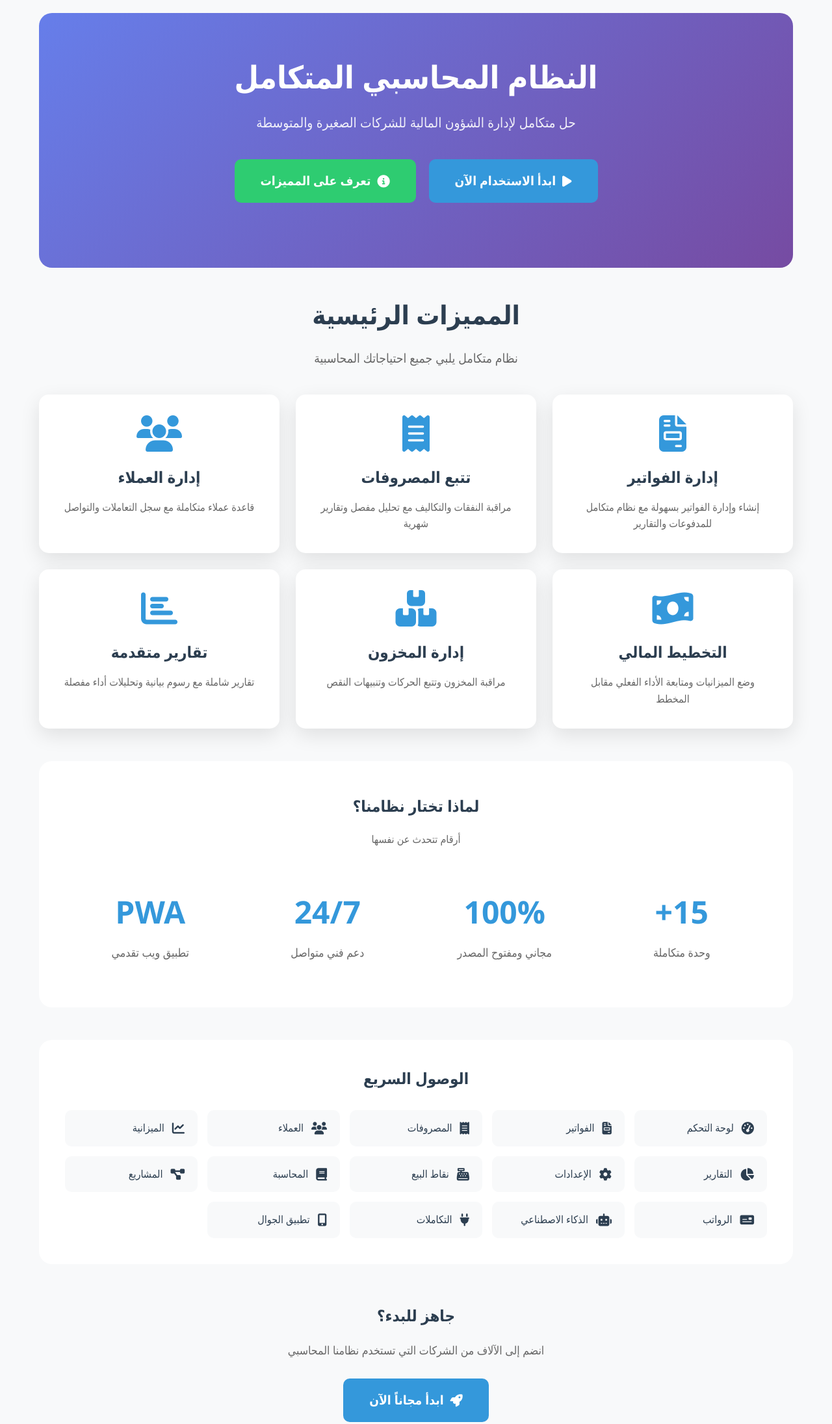
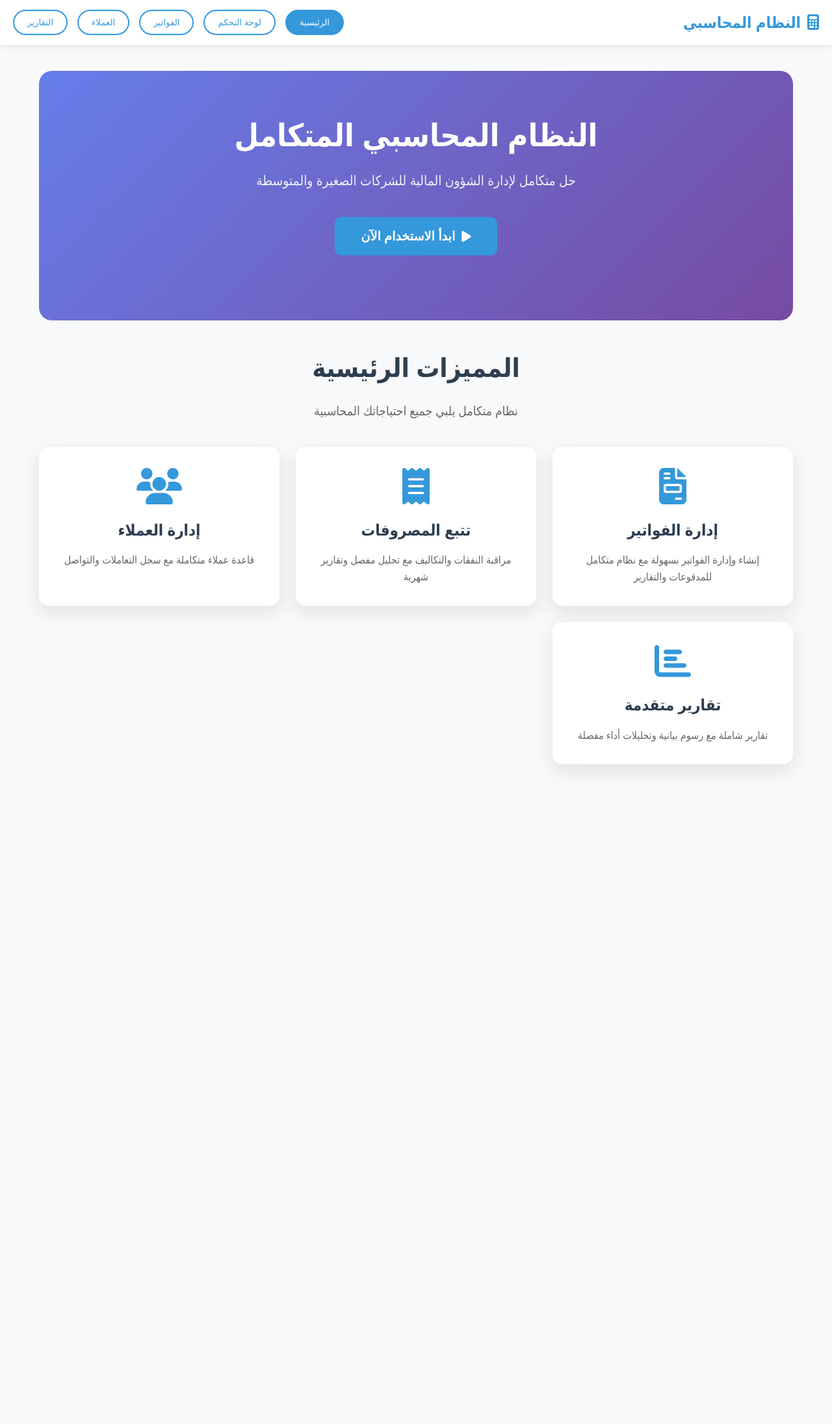
Before and after one commit to Elgaramoony/Accounting-app, a plain HTML site: page index.html in a window 1280 px wide. Shown: the whole page at 65% size. After the commit the page ends 1256 px from the top, so only its background shows below. Drawn offline with Linux system fonts and the light colour scheme.

Commit message:
Update index.html

```diff
--- a/index.html
+++ b/index.html
@@ -4,7 +4,6 @@
     <meta charset="UTF-8">
     <meta name="viewport" content="width=device-width, initial-scale=1.0">
     <title>النظام المحاسبي المتكامل</title>
-    <link rel="stylesheet" href="main.css">
     <link rel="stylesheet" href="https://cdnjs.cloudflare.com/ajax/libs/font-awesome/6.4.0/css/all.min.css">
     <style>
         /* الأنماط الأساسية */
@@ -31,6 +30,69 @@
             line-height: 1.6;
         }
 
+        /* الصفحات - إخفاء جميع الصفحات إلا النشطة */
+        .page {
+            display: none;
+            min-height: 100vh;
+            padding: 20px;
+        }
+
+        .page.active {
+            display: block;
+            animation: fadeIn 0.5s ease;
+        }
+
+        @keyframes fadeIn {
+            from { opacity: 0; transform: translateY(20px); }
+            to { opacity: 1; transform: translateY(0); }
+        }
+
+        /* شريط التنقل */
+        .navbar {
+            background: var(--surface-color);
+            padding: 15px 20px;
+            box-shadow: 0 2px 10px rgba(0,0,0,0.1);
+            display: flex;
+            justify-content: space-between;
+            align-items: center;
+            position: sticky;
+            top: 0;
+            z-index: 1000;
+        }
+
+        .logo {
+            display: flex;
+            align-items: center;
+            gap: 10px;
+            font-size: 1.5rem;
+            font-weight: bold;
+            color: var(--primary-color);
+            text-decoration: none;
+        }
+
+        .nav-links {
+            display: flex;
+            gap: 15px;
+        }
+
+        .nav-btn {
+            padding: 10px 20px;
+            background: none;
+            border: 2px solid var(--primary-color);
+            color: var(--primary-color);
+            border-radius: 25px;
+            cursor: pointer;
+            transition: all 0.3s ease;
+            text-decoration: none;
+            display: inline-block;
+        }
+
+        .nav-btn:hover, .nav-btn.active {
+            background: var(--primary-color);
+            color: white;
+        }
+
+        /* الحاوية */
         .container {
             max-width: 1200px;
             margin: 0 auto;
@@ -76,6 +138,7 @@
             text-decoration: none;
             color: var(--text-color);
             border: 2px solid transparent;
+            cursor: pointer;
         }
 
         .feature-card:hover {
@@ -145,82 +208,83 @@
             margin: 40px 0;
         }
 
-        /* الإحصائيات */
-        .stats-section {
-            background: var(--surface-color);
-            padding: 50px;
-            border-radius: 20px;
-            margin: 50px 0;
+        /* محتوى الصفحات */
+        .page-header {
+            background: linear-gradient(135deg, #667eea 0%, #764ba2 100%);
+            color: white;
+            padding: 40px;
+            border-radius: 15px;
+            margin-bottom: 30px;
             text-align: center;
         }
 
         .stats-grid {
             display: grid;
             grid-template-columns: repeat(auto-fit, minmax(200px, 1fr));
-            gap: 30px;
-            margin-top: 40px;
+            gap: 20px;
+            margin: 30px 0;
         }
 
-        .stat-item {
-            padding: 20px;
+        .stat-card {
+            background: var(--surface-color);
+            padding: 25px;
+            border-radius: 10px;
+            text-align: center;
+            box-shadow: 0 5px 15px rgba(0,0,0,0.1);
         }
 
         .stat-number {
-            font-size: 3rem;
+            font-size: 2rem;
             font-weight: bold;
             color: var(--primary-color);
             margin-bottom: 10px;
         }
 
-        .stat-label {
-            color: #666;
-            font-size: 1.1rem;
-        }
-
-        /* التنقل السريع */
-        .quick-nav {
-            background: var(--surface-color);
-            padding: 40px;
-            border-radius: 20px;
-            margin: 40px 0;
-        }
-
-        .quick-nav h2 {
-            text-align: center;
-            margin-bottom: 30px;
-            color: var(--text-color);
-        }
-
-        .nav-grid {
+        .quick-actions {
             display: grid;
             grid-template-columns: repeat(auto-fit, minmax(200px, 1fr));
             gap: 15px;
+            margin: 30px 0;
         }
 
-        .nav-link {
+        .action-btn {
             display: flex;
+            flex-direction: column;
             align-items: center;
-            gap: 12px;
-            padding: 15px 20px;
-            background: var(--background-color);
+            gap: 10px;
+            padding: 25px;
+            background: var(--surface-color);
             color: var(--text-color);
             text-decoration: none;
             border-radius: 10px;
+            text-align: center;
             transition: all 0.3s ease;
+            box-shadow: 0 5px 15px rgba(0,0,0,0.1);
+            cursor: pointer;
         }
 
-        .nav-link:hover {
-            background: var(--primary-color);
-            color: white;
-            transform: translateX(-5px);
+        .action-btn:hover {
+            transform: translateY(-5px);
+            box-shadow: 0 10px 25px rgba(0,0,0,0.15);
         }
 
-        .nav-link i {
-            font-size: 1.2rem;
+        .action-btn i {
+            font-size: 2.5rem;
+            color: var(--primary-color);
         }
 
         /* التجاوب */
         @media (max-width: 768px) {
+            .navbar {
+                flex-direction: column;
+                gap: 15px;
+            }
+
+            .nav-links {
+                flex-wrap: wrap;
+                justify-content: center;
+            }
+
             .header h1 {
                 font-size: 2rem;
             }
@@ -242,210 +306,266 @@
                 width: 100%;
                 justify-content: center;
             }
-
-            .stats-grid {
-                grid-template-columns: repeat(2, 1fr);
-            }
-
-            .nav-grid {
-                grid-template-columns: 1fr;
-            }
         }
     </style>
 </head>
 <body>
+    <!-- شريط التنقل -->
+    <nav class="navbar">
+        <a href="#" class="logo" onclick="showPage('home')">
+            <i class="fas fa-calculator"></i>
+            النظام المحاسبي
+        </a>
+        <div class="nav-links">
+            <button class="nav-btn active" onclick="showPage('home')">الرئيسية</button>
+            <button class="nav-btn" onclick="showPage('dashboard')">لوحة التحكم</button>
+            <button class="nav-btn" onclick="showPage('invoices')">الفواتير</button>
+            <button class="nav-btn" onclick="showPage('customers')">العملاء</button>
+            <button class="nav-btn" onclick="showPage('reports')">التقارير</button>
+        </div>
+    </nav>
+
+    <!-- الصفحة الرئيسية -->
+    <div id="home" class="page active">
         <div class="container">
-        <!-- الهيدر الرئيسي -->
             <div class="header">
                 <h1>النظام المحاسبي المتكامل</h1>
                 <p>حل متكامل لإدارة الشؤون المالية للشركات الصغيرة والمتوسطة</p>
 
                 <div class="cta-buttons">
-                <a href="dashboard.html" class="btn btn-large">
+                    <button class="btn btn-large" onclick="showPage('dashboard')">
                         <i class="fas fa-play"></i> ابدأ الاستخدام الآن
-                </a>
-                <a href="#features" class="btn btn-success btn-large">
-                    <i class="fas fa-info-circle"></i> تعرف على المميزات
-                </a>
+                    </button>
                 </div>
             </div>
 
             <!-- المميزات الرئيسية -->
-        <section id="features">
+            <section>
                 <h2 style="text-align: center; margin-bottom: 20px; font-size: 2.5rem;">المميزات الرئيسية</h2>
                 <p style="text-align: center; margin-bottom: 40px; font-size: 1.2rem; color: #666;">
                     نظام متكامل يلبي جميع احتياجاتك المحاسبية
                 </p>
 
                 <div class="features-grid">
-                <a href="invoices.html" class="feature-card">
+                    <div class="feature-card" onclick="showPage('invoices')">
                         <i class="fas fa-file-invoice"></i>
                         <h3>إدارة الفواتير</h3>
                         <p>إنشاء وإدارة الفواتير بسهولة مع نظام متكامل للمدفوعات والتقارير</p>
-                </a>
+                    </div>
 
-                <a href="expenses.html" class="feature-card">
+                    <div class="feature-card" onclick="showPage('expenses')">
                         <i class="fas fa-receipt"></i>
                         <h3>تتبع المصروفات</h3>
                         <p>مراقبة النفقات والتكاليف مع تحليل مفصل وتقارير شهرية</p>
-                </a>
+                    </div>
 
-                <a href="customers.html" class="feature-card">
+                    <div class="feature-card" onclick="showPage('customers')">
                         <i class="fas fa-users"></i>
                         <h3>إدارة العملاء</h3>
                         <p>قاعدة عملاء متكاملة مع سجل التعاملات والتواصل</p>
-                </a>
+                    </div>
 
-                <a href="budget.html" class="feature-card">
-                    <i class="fas fa-money-bill-wave"></i>
-                    <h3>التخطيط المالي</h3>
-                    <p>وضع الميزانيات ومتابعة الأداء الفعلي مقابل المخطط</p>
-                </a>
-
-                <a href="inventory.html" class="feature-card">
-                    <i class="fas fa-boxes"></i>
-                    <h3>إدارة المخزون</h3>
-                    <p>مراقبة المخزون وتتبع الحركات وتنبيهات النقص</p>
-                </a>
-
-                <a href="reports.html" class="feature-card">
+                    <div class="feature-card" onclick="showPage('reports')">
                         <i class="fas fa-chart-bar"></i>
                         <h3>تقارير متقدمة</h3>
                         <p>تقارير شاملة مع رسوم بيانية وتحليلات أداء مفصلة</p>
-                </a>
+                    </div>
                 </div>
             </section>
+        </div>
+    </div>
 
-        <!-- الإحصائيات -->
-        <div class="stats-section">
-            <h2 style="margin-bottom: 20px;">لماذا تختار نظامنا؟</h2>
-            <p style="color: #666; margin-bottom: 30px;">أرقام تتحدث عن نفسها</p>
+    <!-- صفحة لوحة التحكم -->
+    <div id="dashboard" class="page">
+        <div class="container">
+            <div class="page-header">
+                <h1><i class="fas fa-tachometer-alt"></i> لوحة التحكم</h1>
+                <p>نظرة شاملة على أداء عملك المالي</p>
+            </div>
 
             <div class="stats-grid">
-                <div class="stat-item">
-                    <div class="stat-number">15+</div>
-                    <div class="stat-label">وحدة متكاملة</div>
+                <div class="stat-card">
+                    <div class="stat-number">0 ر.س</div>
+                    <div>إجمالي الإيرادات</div>
                 </div>
-                <div class="stat-item">
-                    <div class="stat-number">100%</div>
-                    <div class="stat-label">مجاني ومفتوح المصدر</div>
+                <div class="stat-card">
+                    <div class="stat-number">0 ر.س</div>
+                    <div>إجمالي المصروفات</div>
                 </div>
-                <div class="stat-item">
-                    <div class="stat-number">24/7</div>
-                    <div class="stat-label">دعم فني متواصل</div>
+                <div class="stat-card">
+                    <div class="stat-number">0</div>
+                    <div>عدد العملاء</div>
                 </div>
-                <div class="stat-item">
-                    <div class="stat-number">PWA</div>
-                    <div class="stat-label">تطبيق ويب تقدمي</div>
+                <div class="stat-card">
+                    <div class="stat-number">0</div>
+                    <div>فواتير معلقة</div>
+                </div>
+            </div>
+
+            <div class="quick-actions">
+                <div class="action-btn" onclick="showPage('invoices')">
+                    <i class="fas fa-file-invoice"></i>
+                    <span>الفواتير</span>
+                </div>
+                <div class="action-btn" onclick="showPage('expenses')">
+                    <i class="fas fa-receipt"></i>
+                    <span>المصروفات</span>
+                </div>
+                <div class="action-btn" onclick="showPage('customers')">
+                    <i class="fas fa-users"></i>
+                    <span>العملاء</span>
+                </div>
+                <div class="action-btn" onclick="showPage('reports')">
+                    <i class="fas fa-chart-bar"></i>
+                    <span>التقارير</span>
+                </div>
             </div>
         </div>
     </div>
 
-        <!-- التنقل السريع -->
-        <div class="quick-nav">
-            <h2>الوصول السريع</h2>
-            <div class="nav-grid">
-                <a href="dashboard.html" class="nav-link">
-                    <i class="fas fa-tachometer-alt"></i>
-                    <span>لوحة التحكم</span>
-                </a>
-                <a href="invoices.html" class="nav-link">
-                    <i class="fas fa-file-invoice"></i>
-                    <span>الفواتير</span>
-                </a>
-                <a href="expenses.html" class="nav-link">
-                    <i class="fas fa-receipt"></i>
-                    <span>المصروفات</span>
-                </a>
-                <a href="customers.html" class="nav-link">
-                    <i class="fas fa-users"></i>
-                    <span>العملاء</span>
-                </a>
-                <a href="budget.html" class="nav-link">
-                    <i class="fas fa-chart-line"></i>
-                    <span>الميزانية</span>
-                </a>
-                <a href="reports.html" class="nav-link">
-                    <i class="fas fa-chart-pie"></i>
-                    <span>التقارير</span>
-                </a>
-                <a href="settings.html" class="nav-link">
-                    <i class="fas fa-cog"></i>
-                    <span>الإعدادات</span>
-                </a>
-                <a href="pos.html" class="nav-link">
-                    <i class="fas fa-cash-register"></i>
-                    <span>نقاط البيع</span>
-                </a>
-                <a href="accounting.html" class="nav-link">
-                    <i class="fas fa-book"></i>
-                    <span>المحاسبة</span>
-                </a>
-                <a href="projects.html" class="nav-link">
-                    <i class="fas fa-project-diagram"></i>
-                    <span>المشاريع</span>
-                </a>
-                <a href="payroll.html" class="nav-link">
-                    <i class="fas fa-money-check"></i>
-                    <span>الرواتب</span>
-                </a>
-                <a href="ai-dashboard.html" class="nav-link">
-                    <i class="fas fa-robot"></i>
-                    <span>الذكاء الاصطناعي</span>
-                </a>
-                <a href="integrations.html" class="nav-link">
-                    <i class="fas fa-plug"></i>
-                    <span>التكاملات</span>
-                </a>
-                <a href="mobile.html" class="nav-link">
-                    <i class="fas fa-mobile-alt"></i>
-                    <span>تطبيق الجوال</span>
-                </a>
+    <!-- صفحة الفواتير -->
+    <div id="invoices" class="page">
+        <div class="container">
+            <div class="page-header">
+                <h1><i class="fas fa-file-invoice"></i> إدارة الفواتير</h1>
+                <p>نظام متكامل لإدارة الفواتير والمبيعات</p>
+            </div>
+
+            <div class="quick-actions">
+                <div class="action-btn" onclick="alert('سيتم إنشاء فاتورة جديدة')">
+                    <i class="fas fa-plus"></i>
+                    <span>فاتورة جديدة</span>
+                </div>
+                <div class="action-btn" onclick="alert('عرض جميع الفواتير')">
+                    <i class="fas fa-list"></i>
+                    <span>عرض الفواتير</span>
+                </div>
+                <div class="action-btn" onclick="alert('بحث في الفواتير')">
+                    <i class="fas fa-search"></i>
+                    <span>بحث الفواتير</span>
                 </div>
             </div>
 
-        <!-- قسم البدء -->
-        <div style="text-align: center; margin: 60px 0;">
-            <h2 style="margin-bottom: 20px;">جاهز للبدء؟</h2>
-            <p style="color: #666; margin-bottom: 30px; font-size: 1.1rem;">
-                انضم إلى الآلاف من الشركات التي تستخدم نظامنا المحاسبي
-            </p>
-            <a href="dashboard.html" class="btn btn-large">
-                <i class="fas fa-rocket"></i> ابدأ مجاناً الآن
-            </a>
+            <div style="text-align: center; margin: 40px 0; padding: 40px; background: #f8f9fa; border-radius: 10px;">
+                <i class="fas fa-tools" style="font-size: 4rem; color: #3498db; margin-bottom: 20px;"></i>
+                <h3>🚧 جاري التطوير</h3>
+                <p>هذه الصفحة قيد التطوير حالياً</p>
+            </div>
+        </div>
+    </div>
+
+    <!-- صفحة العملاء -->
+    <div id="customers" class="page">
+        <div class="container">
+            <div class="page-header">
+                <h1><i class="fas fa-users"></i> إدارة العملاء</h1>
+                <p>قاعدة عملاء متكاملة مع سجل التعاملات</p>
+            </div>
+
+            <div class="quick-actions">
+                <div class="action-btn" onclick="alert('إضافة عميل جديد')">
+                    <i class="fas fa-user-plus"></i>
+                    <span>عميل جديد</span>
+                </div>
+                <div class="action-btn" onclick="alert('عرض دليل العملاء')">
+                    <i class="fas fa-address-book"></i>
+                    <span>دليل العملاء</span>
+                </div>
+            </div>
+
+            <div style="text-align: center; margin: 40px 0; padding: 40px; background: #f8f9fa; border-radius: 10px;">
+                <i class="fas fa-tools" style="font-size: 4rem; color: #3498db; margin-bottom: 20px;"></i>
+                <h3>🚧 جاري التطوير</h3>
+                <p>هذه الصفحة قيد التطوير حالياً</p>
+            </div>
+        </div>
+    </div>
+
+    <!-- صفحة التقارير -->
+    <div id="reports" class="page">
+        <div class="container">
+            <div class="page-header">
+                <h1><i class="fas fa-chart-bar"></i> التقارير المالية</h1>
+                <p>تقارير متقدمة وتحليلات شاملة</p>
+            </div>
+
+            <div class="quick-actions">
+                <div class="action-btn" onclick="alert('تقرير مالي شامل')">
+                    <i class="fas fa-file-pdf"></i>
+                    <span>تقرير مالي</span>
+                </div>
+                <div class="action-btn" onclick="alert('تحليل المبيعات')">
+                    <i class="fas fa-chart-line"></i>
+                    <span>تحليل المبيعات</span>
+                </div>
+            </div>
+
+            <div style="text-align: center; margin: 40px 0; padding: 40px; background: #f8f9fa; border-radius: 10px;">
+                <i class="fas fa-tools" style="font-size: 4rem; color: #3498db; margin-bottom: 20px;"></i>
+                <h3>🚧 جاري التطوير</h3>
+                <p>هذه الصفحة قيد التطوير حالياً</p>
+            </div>
+        </div>
+    </div>
+
+    <!-- صفحة المصروفات -->
+    <div id="expenses" class="page">
+        <div class="container">
+            <div class="page-header">
+                <h1><i class="fas fa-receipt"></i> إدارة المصروفات</h1>
+                <p>تتبع ومتابعة النفقات التشغيلية</p>
+            </div>
+
+            <div style="text-align: center; margin: 40px 0; padding: 40px; background: #f8f9fa; border-radius: 10px;">
+                <i class="fas fa-tools" style="font-size: 4rem; color: #3498db; margin-bottom: 20px;"></i>
+                <h3>🚧 جاري التطوير</h3>
+                <p>هذه الصفحة قيد التطوير حالياً</p>
+            </div>
         </div>
     </div>
 
     <script>
-        // تأثيرات بسيطة عند التمرير
+        // دالة إظهار الصفحات
+        function showPage(pageId) {
+            // إخفاء جميع الصفحات
+            document.querySelectorAll('.page').forEach(page => {
+                page.classList.remove('active');
+            });
+
+            // إلغاء تنشيط جميع أزرار التنقل
+            document.querySelectorAll('.nav-btn').forEach(btn => {
+                btn.classList.remove('active');
+            });
+
+            // إظهار الصفحة المطلوبة
+            document.getElementById(pageId).classList.add('active');
+
+            // تنشيط زر التنقل
+            document.querySelector(`.nav-btn[onclick="showPage('${pageId}')"]`).classList.add('active');
+
+            // تحديث عنوان URL
+            window.history.pushState({}, '', `#${pageId}`);
+        }
+
+        // تحميل الصفحة من الرابط
+        window.addEventListener('load', () => {
+            const hash = window.location.hash.substring(1) || 'home';
+            showPage(hash);
+        });
+
+        // التعامل مع زر الرجوع في المتصفح
+        window.addEventListener('popstate', () => {
+            const hash = window.location.hash.substring(1) || 'home';
+            showPage(hash);
+        });
+
+        // تأثيرات عند التمرير
         document.addEventListener('DOMContentLoaded', function() {
             const featureCards = document.querySelectorAll('.feature-card');
 
             featureCards.forEach((card, index) => {
                 card.style.animationDelay = `${index * 0.1}s`;
             });
-
-            // إضافة تأثير عند التمرير
-            const observerOptions = {
-                threshold: 0.1,
-                rootMargin: '0px 0px -50px 0px'
-            };
-
-            const observer = new IntersectionObserver(function(entries) {
-                entries.forEach(entry => {
-                    if (entry.isIntersecting) {
-                        entry.target.style.opacity = '1';
-                        entry.target.style.transform = 'translateY(0)';
-                    }
-                });
-            }, observerOptions);
-
-            featureCards.forEach(card => {
-                card.style.opacity = '0';
-                card.style.transform = 'translateY(30px)';
-                card.style.transition = 'all 0.6s ease';
-                observer.observe(card);
-            });
         });
     </script>
 </body>
```
Lines whose indentation alone changed are shown as unchanged.
